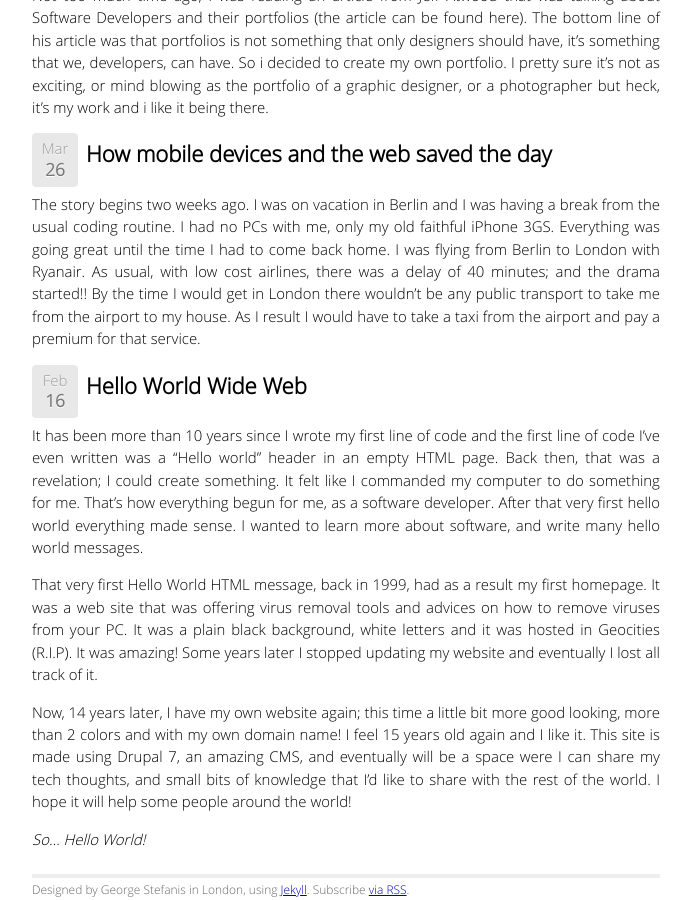
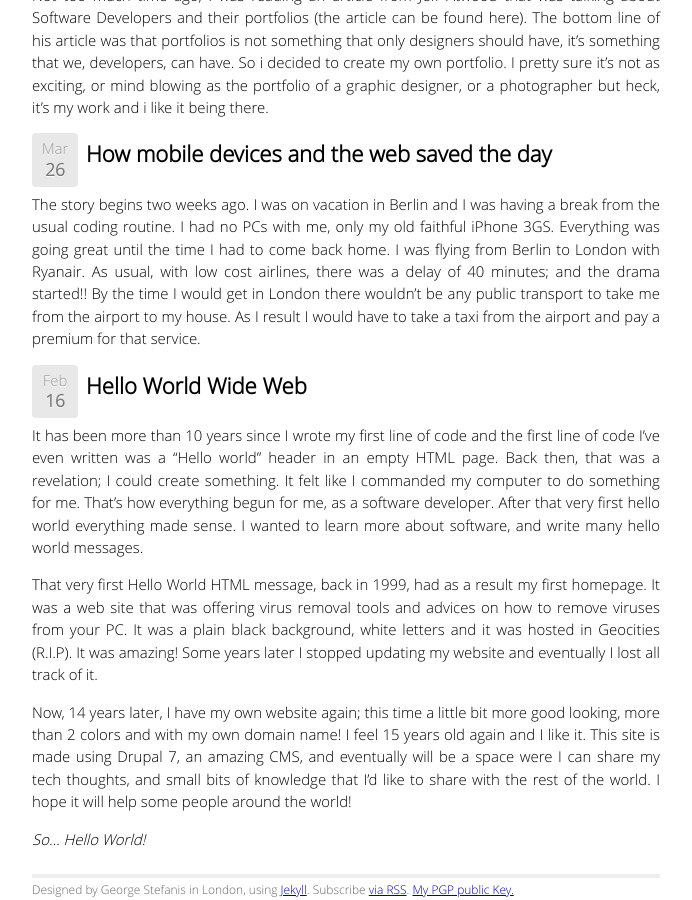
Before and after one commit to skywritergr/georgestefanis.com, a Jekyll site: the page built from index.html, in a window 1280 px wide and 900 px high, scrolled down 3123 px. Shown: the whole window, without its empty margins (294-986 px from the left). Built offline with Jekyll 4.4.1, drawn with Linux system fonts in a browser that asks for light colours; Markdown is read by kramdown in place of the engine named in the settings; the list of posts is cut into pages by our own code.

Commit message:
adding public PGP key

```diff
--- a/_layouts/default.html
+++ b/_layouts/default.html
@@ -41,6 +41,7 @@
 
           <div class="footer">
             Designed by George Stefanis in London, using <a href="http://jekyllrb.com/">Jekyll</a>. Subscribe <a href="http://feeds.feedburner.com/GeorgeStefanis">via RSS</a>.
+            <a href="/assets/gstefanis.asc">My PGP public Key.</a>
           </div>
         </div>
 
```
Also changed, not shown: 2 other files.
